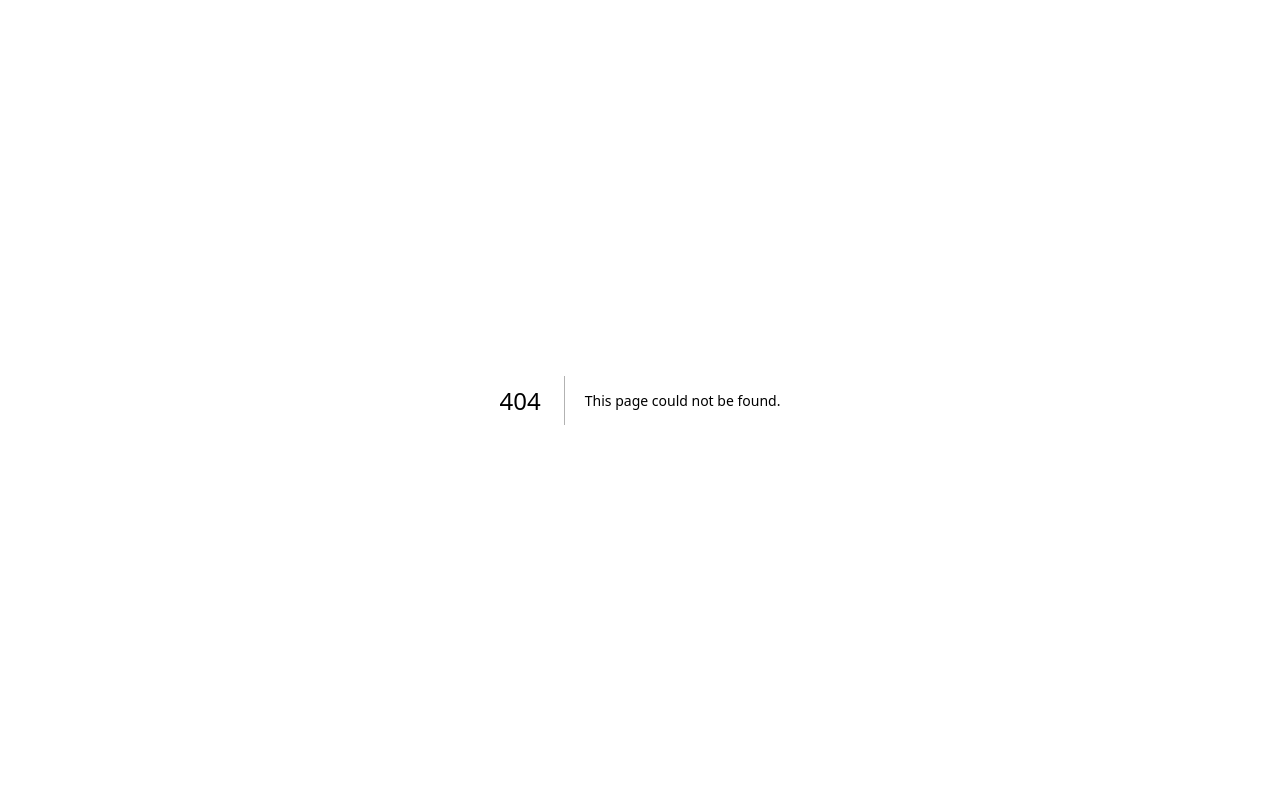
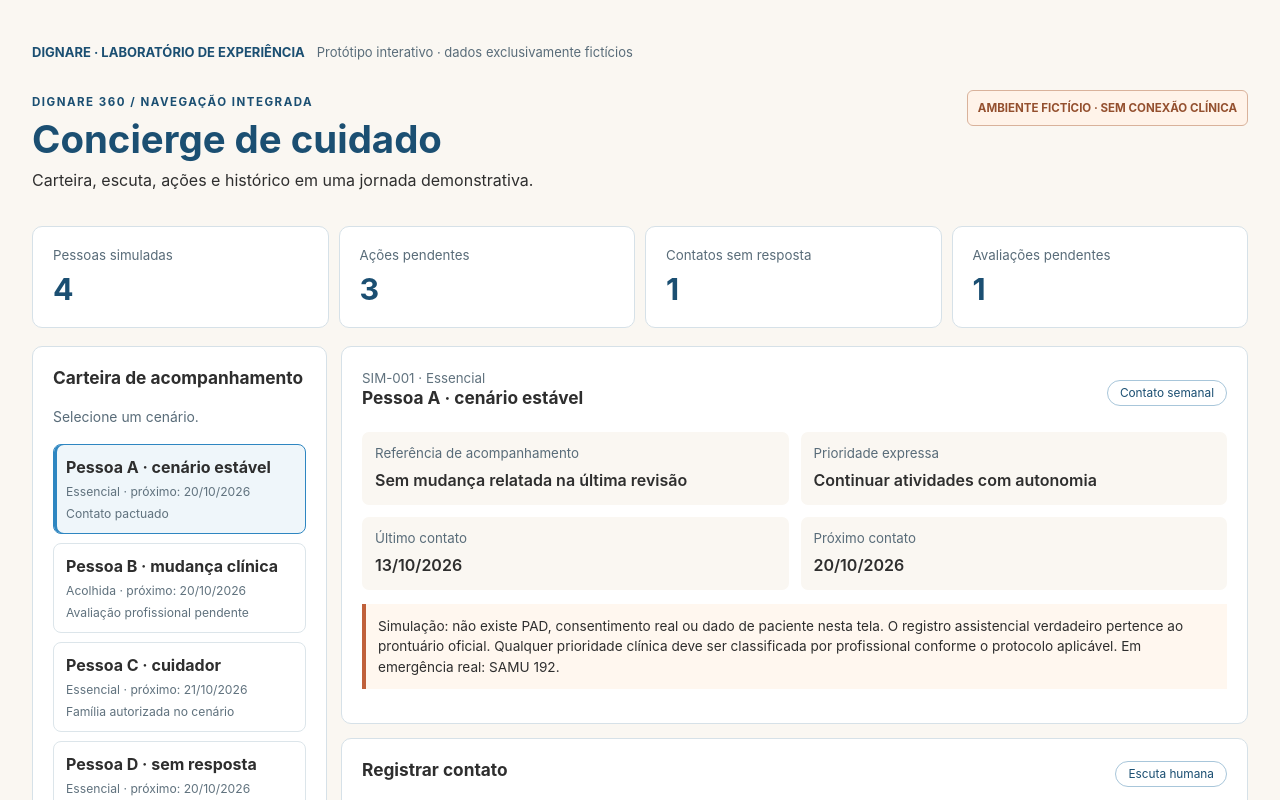
Before and after one commit to cegsilvafilho/enterprise, a Next.js app in the folder dignidade-360-app/: page /demo/concierge in a window 1280 px wide. Before the commit this address had no page. Shown: the top 800 px of the page. Built offline with nearby package versions, Linux system fonts and the light colour scheme.

Commit message:
feat(demo): expose synthetic-only Concierge walkthrough independent from patient database

```diff
--- /dev/null
+++ b/dignidade-360-app/app/demo/concierge/page.tsx
@@ -0,0 +1,20 @@
+import ConciergeDemo from '../../(app)/concierge/ConciergeDemo';
+
+export const metadata = {
+  title: 'Dignare 360 | Concierge — Demonstração sintética',
+  description: 'Protótipo interativo apenas com cenários fictícios, sem prontuário, autenticação ou envio de mensagens.',
+};
+
+export default function ConciergePublicDemo() {
+  // Public DEMO ONLY: this route does not use auth, Prisma, APIs, or real care data.
+  // The component uses React state in the current browser tab; nothing is persisted.
+  return (
+    <main style={{ minHeight: '100vh', background:'#FAF7F2', padding:'clamp(14px, 3vw, 32px)' }}>
+      <div style={{maxWidth:1460,margin:'0 auto 18px',padding:'12px 0',fontSize:13,color:'#1B4F72'}}>
+        <strong>DIGNARE · LABORATÓRIO DE EXPERIÊNCIA</strong>
+        <span style={{marginLeft:12,color:'#596c79'}}>Protótipo interativo · dados exclusivamente fictícios</span>
+      </div>
+      <ConciergeDemo />
+    </main>
+  );
+}
```
